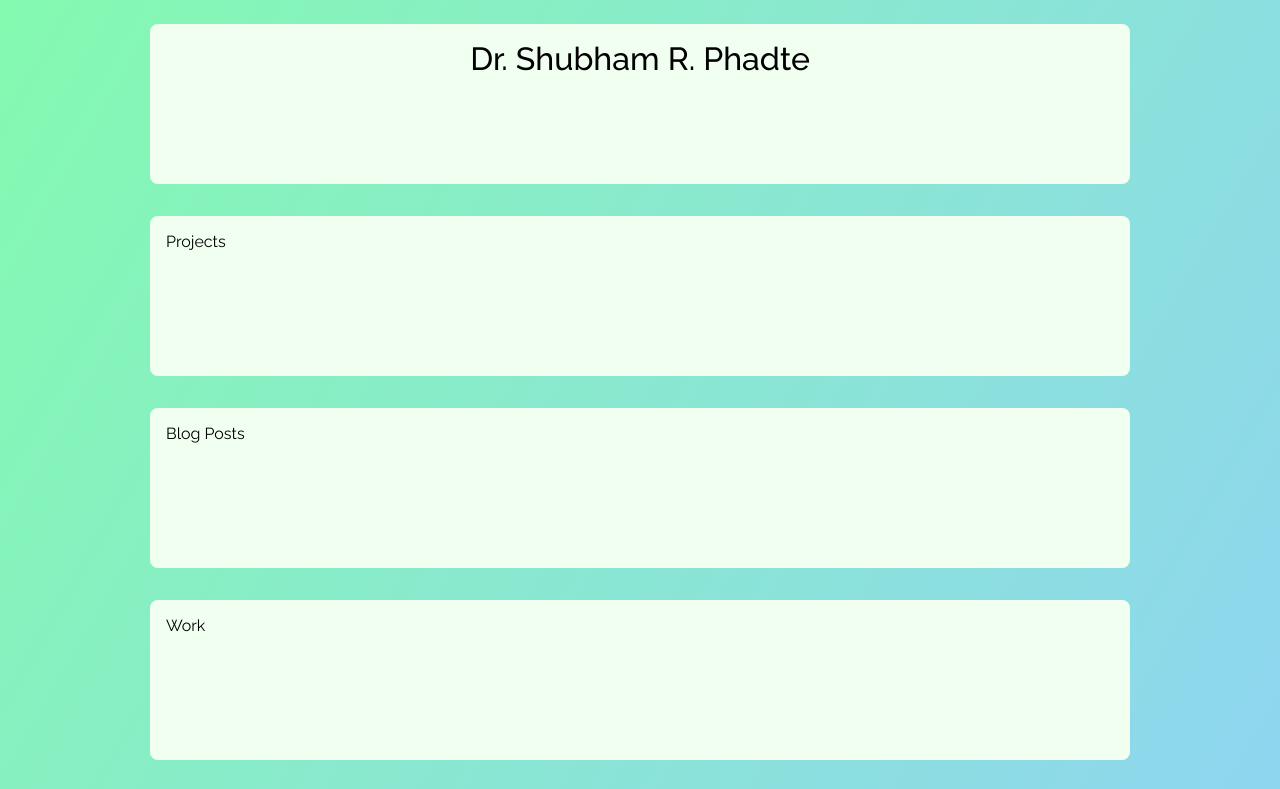
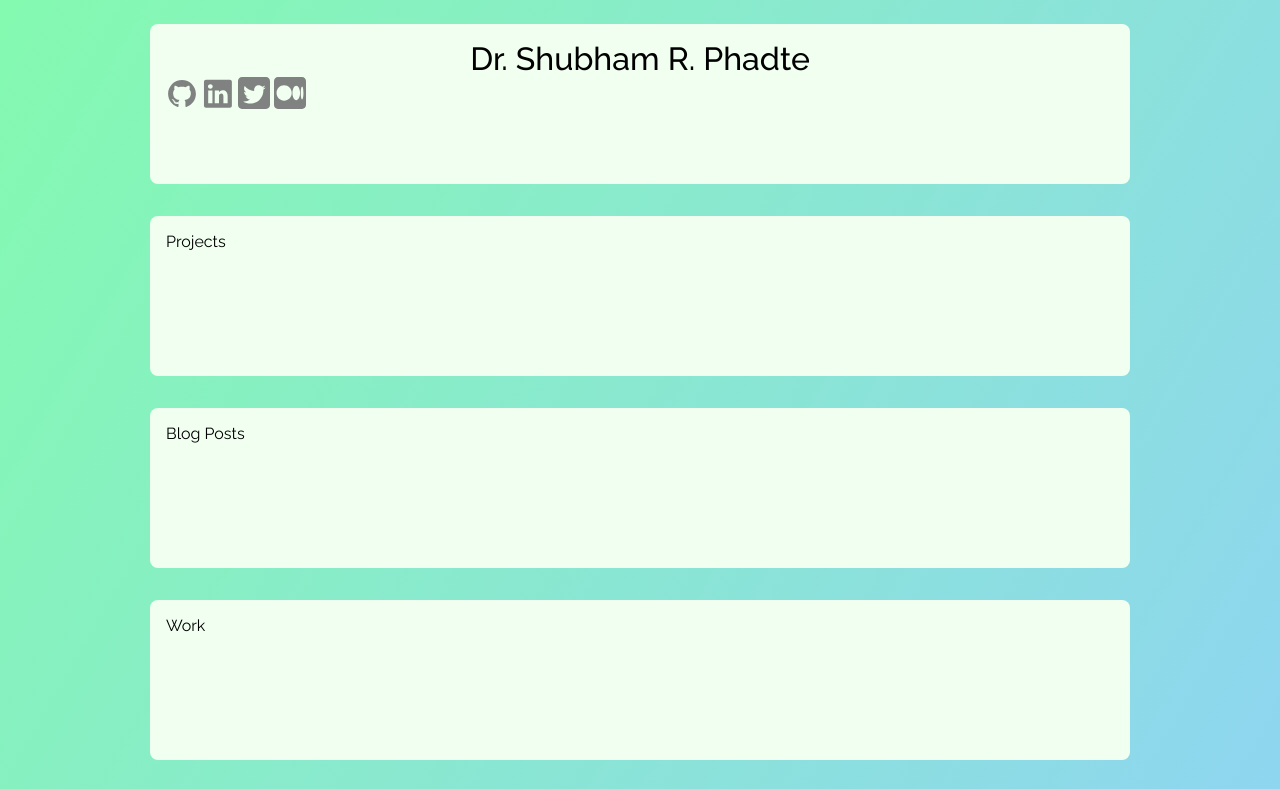
Before and after one commit to shubham-rp/shubham-rp.github.io, a plain HTML site: page index.html in a window 1280 px wide. Shown: the top 789 px of the page. Drawn offline with Linux system fonts and the light colour scheme.

Commit message:
sm icons linked

```diff
--- a/css/main.css
+++ b/css/main.css
@@ -25,6 +25,11 @@ body {
   text-align: center;
 }
 
+.sm_icons {
+  filter: invert(43%) sepia(97%) saturate(7%) hue-rotate(85deg) brightness(98%)
+    contrast(93%);
+}
+
 .fa {
   padding: 20px;
   text-align: center;
--- a/index.html
+++ b/index.html
@@ -20,6 +20,14 @@
     <div class="container">
       <div class="intro">
         <div class="heading">Dr. Shubham R. Phadte</div>
+        <div class="sm_icons">
+          <a href="https://www.github.com/shubham-rp"
+            ><img src="icons/github_icon.svg" width="32" height="32"
+          /></a>
+          <img src="icons/linkedin_icon.svg" width="32" height="32" />
+          <img src="icons/twitter_icon.svg" width="32" height="32" />
+          <img src="icons/medium_icon.svg" width="32" height="32" />
+        </div>
         <!--Github, Twitter, Linkedin, Mail, Medium, Devto, reddit showwcase,
         peerlist, buymecoffee,gumroad, topmate -->
       </div>
```
